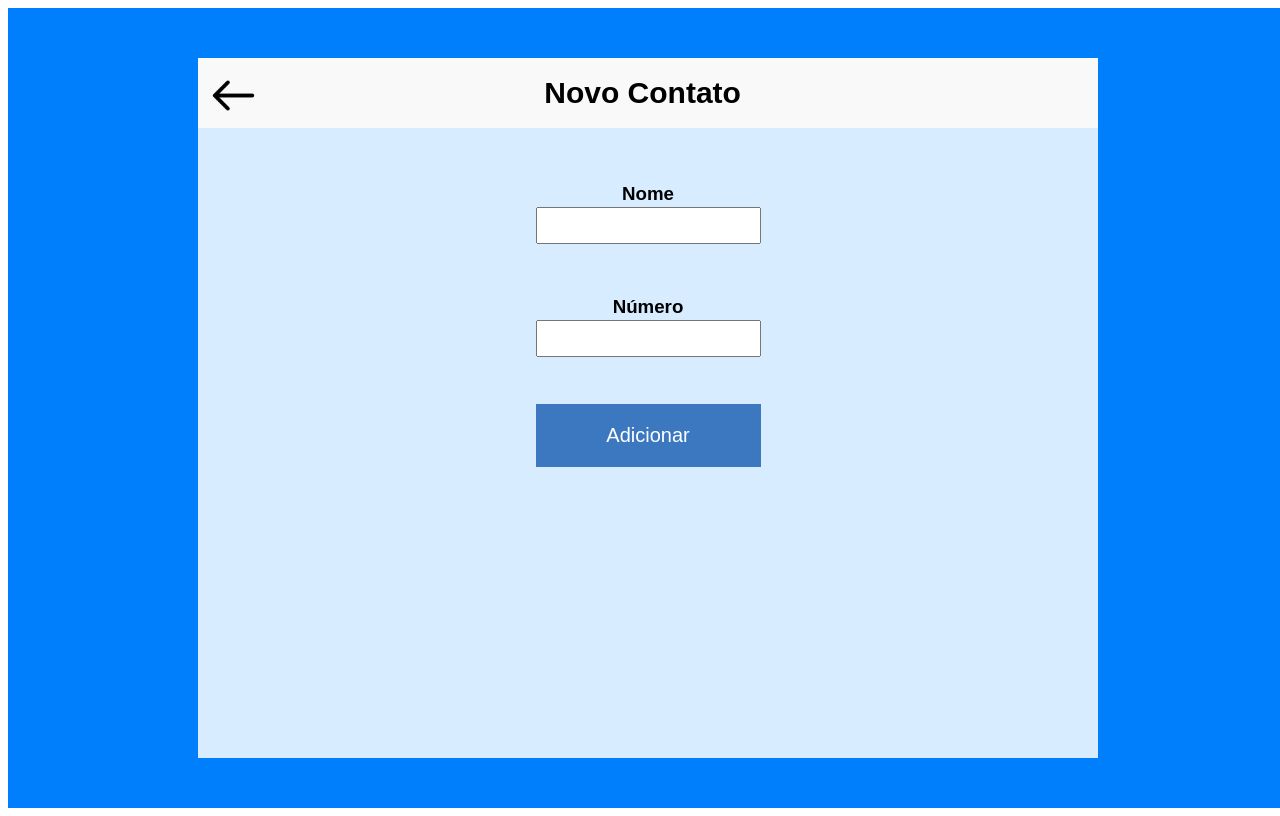
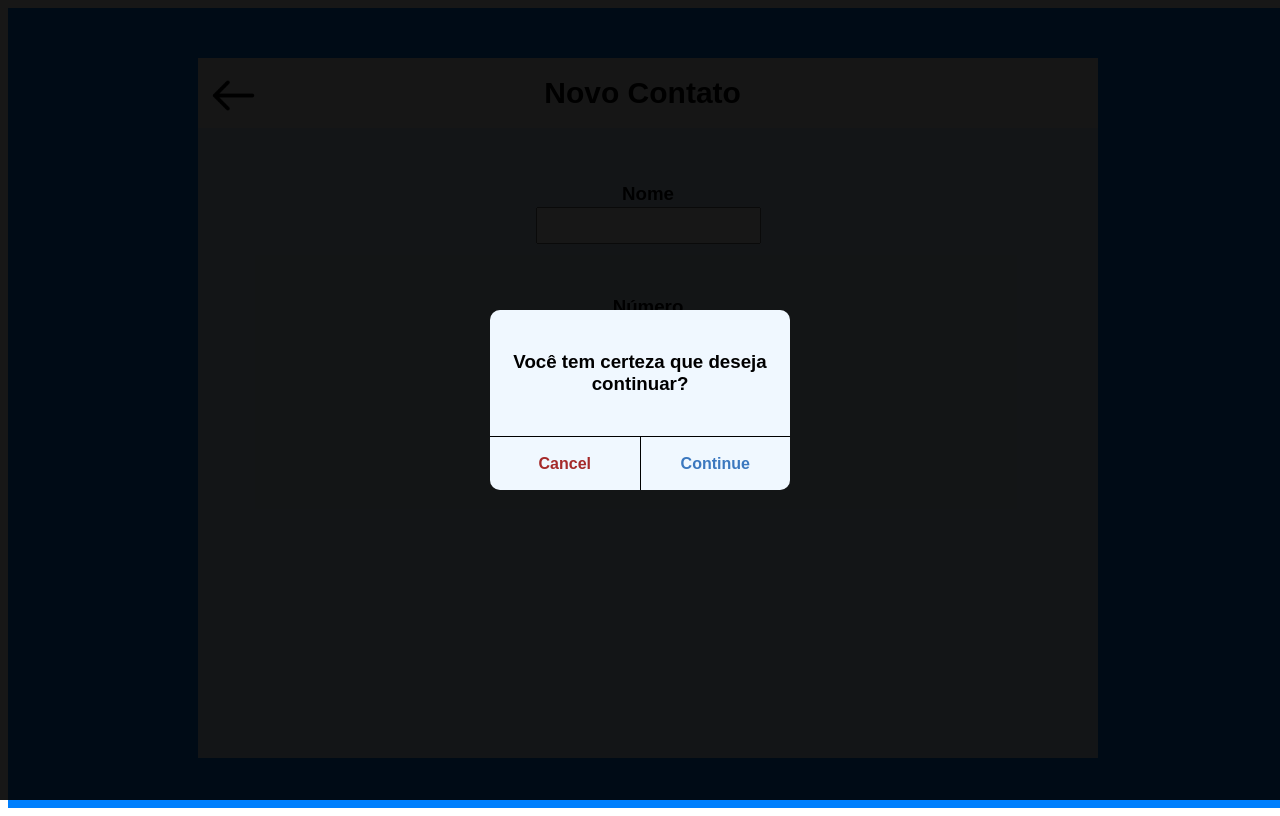
Before and after one commit to YuriKevin/Angular_Chat_Real_Time_WebSocket, an Angular app: page /new in a window 1280 px wide. Built offline with nearby package versions, Linux system fonts and the light colour scheme.

Commit message:
implementação componente filho warning

```diff
--- a/src/app/chat/new/new.component.html
+++ b/src/app/chat/new/new.component.html
@@ -29,11 +29,10 @@
                             <input class="new-input" type="number" [(ngModel)]="telephone">
                         </div>
                     </div>
-
                         <button (click)="addContact()">Adicionar</button>
-
                 </div>
             </div>
         </div>
     </div>
 </body>
+<app-warning></app-warning>
```
